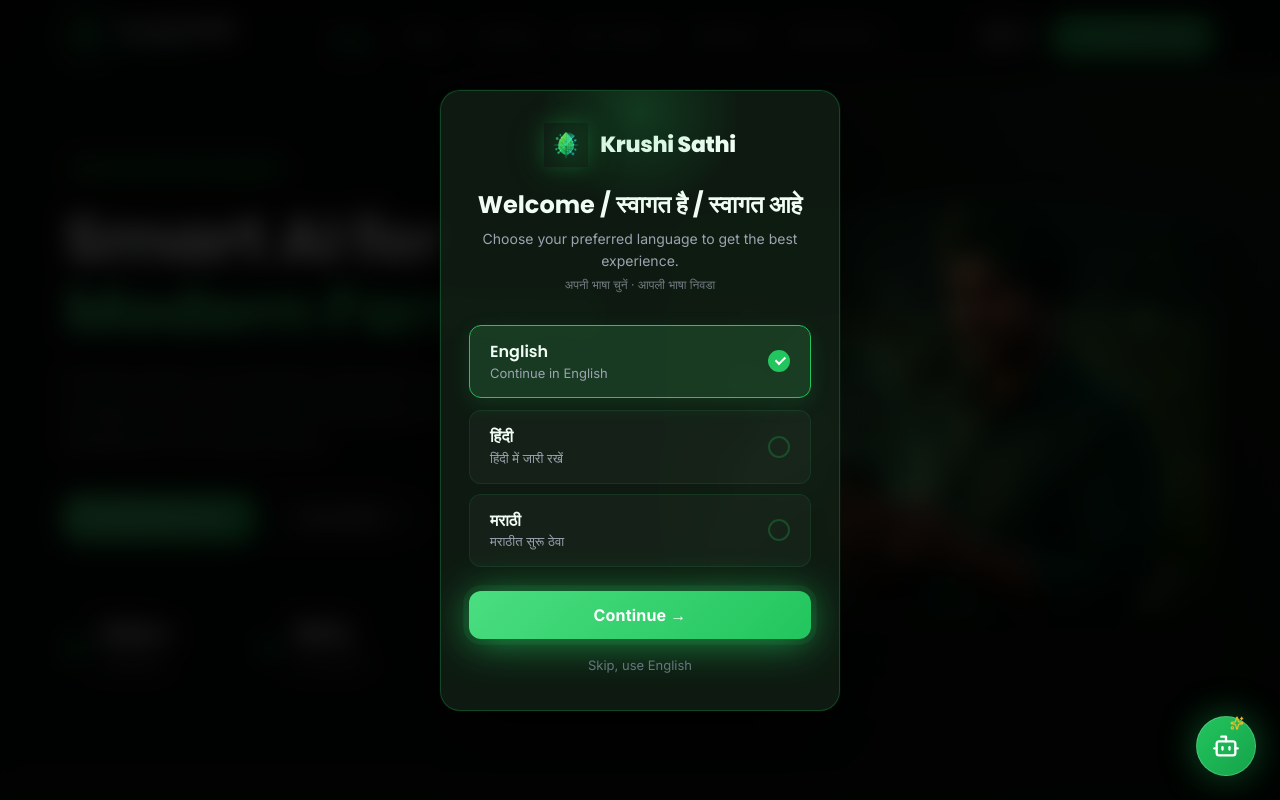
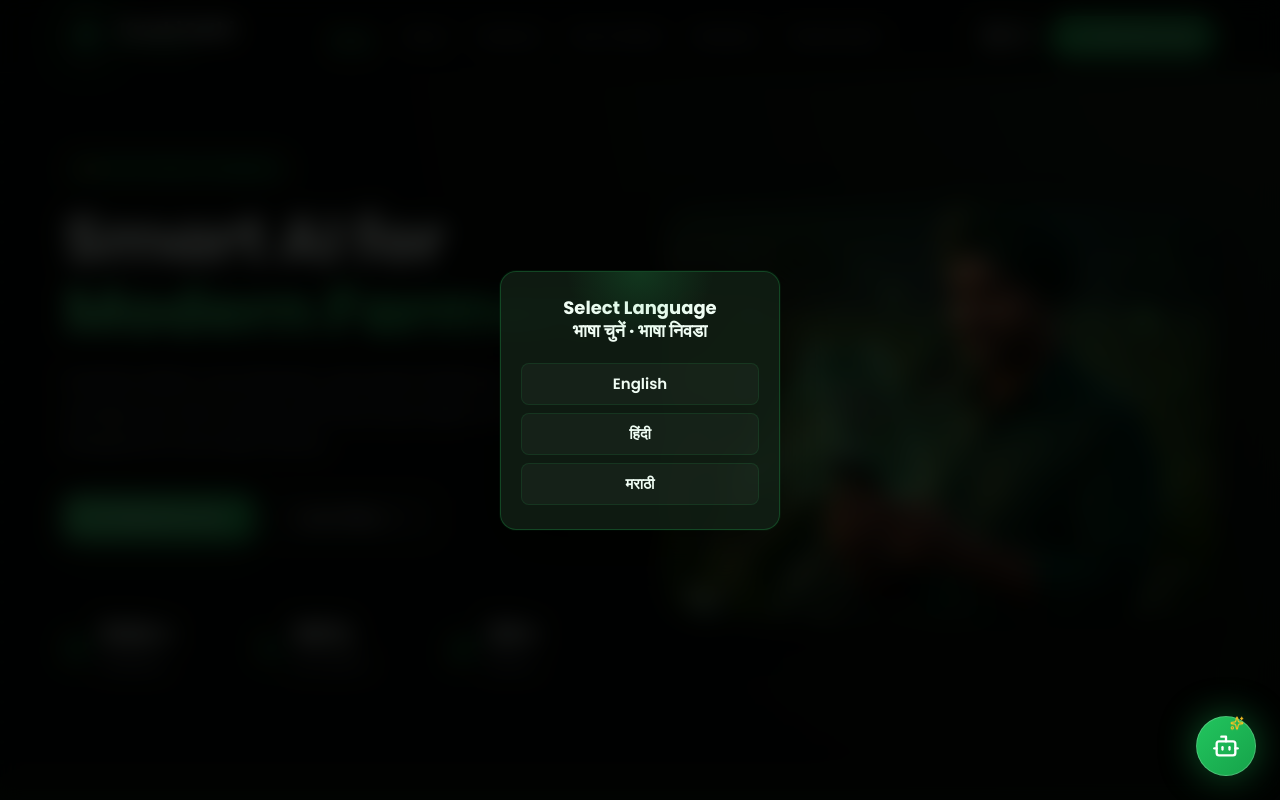
Before and after one commit to krushisathiai/Krushi-Sathi-AI-Website, a React (Vite) app: page / in a window 1280 px wide. Shown: the top 800 px of the page. Built offline with nearby package versions, Linux system fonts and the light colour scheme.

Commit message:
refactor: Drastically simplified language welcome modal
- Removed logo, subtitle, and confirm/skip buttons to make it compact
- Clicking a language option now automatically applies the choice and closes the modal
- Reduced modal max-width and paddings to create a minimal, 'chota' UI

```diff
--- a/src/components/LangWelcomeModal.css
+++ b/src/components/LangWelcomeModal.css
@@ -19,21 +19,21 @@
 .lang-modal {
   background: var(--bg-card);
   border: 1px solid var(--border-strong);
-  border-radius: 20px;
-  padding: 32px 28px;
-  max-width: 400px;
+  border-radius: 16px;
+  padding: 24px 20px;
+  max-width: 280px;
   width: 100%;
   max-height: calc(100dvh - 40px);
   overflow-y: auto;
   text-align: center;
-  box-shadow: 0 30px 80px rgba(0, 0, 0, 0.7), 0 0 0 1px rgba(34,197,94,0.08);
-  animation: modalSlideUp 0.4s cubic-bezier(0.22, 1, 0.36, 1) both;
+  box-shadow: 0 20px 60px rgba(0, 0, 0, 0.7), 0 0 0 1px rgba(34,197,94,0.08);
+  animation: modalSlideUp 0.3s cubic-bezier(0.22, 1, 0.36, 1) both;
   position: relative;
 }
 
 /* Custom Scrollbar for Modal */
 .lang-modal::-webkit-scrollbar {
-  width: 6px;
+  width: 4px;
 }
 
 .lang-modal::-webkit-scrollbar-track {
@@ -45,88 +45,48 @@
   border-radius: 10px;
 }
 
-.lang-modal::-webkit-scrollbar-thumb:hover {
-  background: rgba(255, 255, 255, 0.2);
-}
-
 .lang-modal::before {
   content: '';
   position: absolute;
   top: -80px;
   left: 50%;
   transform: translateX(-50%);
-  width: 200px;
-  height: 200px;
+  width: 150px;
+  height: 150px;
   background: radial-gradient(circle, rgba(34,197,94,0.18) 0%, transparent 70%);
   pointer-events: none;
 }
 
 @keyframes modalSlideUp {
-  from { opacity: 0; transform: translateY(40px) scale(0.95); }
+  from { opacity: 0; transform: translateY(20px) scale(0.95); }
   to   { opacity: 1; transform: translateY(0) scale(1); }
-}
-
-/* Logo */
-.lang-modal__logo {
-  display: flex;
-  align-items: center;
-  justify-content: center;
-  gap: 12px;
-  margin-bottom: 24px;
-}
-
-.lang-modal__logo img {
-  width: 44px;
-  height: 44px;
-  object-fit: contain;
-  filter: drop-shadow(0 4px 14px rgba(34,197,94,0.5));
-  animation: pulse-glow 3s ease-in-out infinite;
-}
-
-.lang-modal__logo-name {
-  font-family: var(--font-heading);
-  font-size: 22px;
-  font-weight: 800;
-  color: var(--text-1);
-  letter-spacing: -0.3px;
 }
 
 /* Welcome text */
 .lang-modal__title {
   font-family: var(--font-heading);
-  font-size: clamp(20px, 4vw, 24px);
   font-weight: 700;
   color: var(--text-1);
-  margin-bottom: 8px;
-  line-height: 1.2;
-}
-
-.lang-modal__sub {
-  font-size: 14px;
-  color: var(--text-sub);
-  margin-bottom: 32px;
-  line-height: 1.6;
+  line-height: 1.3;
 }
 
 /* Language options */
 .lang-modal__options {
   display: flex;
   flex-direction: column;
-  gap: 10px;
-  margin-bottom: 24px;
+  gap: 8px;
 }
 
 .lang-modal__opt {
   display: flex;
   align-items: center;
-  gap: 16px;
-  padding: 16px 20px;
+  justify-content: center;
+  padding: 12px 16px;
   background: rgba(255, 255, 255, 0.03);
   border: 1px solid var(--border);
-  border-radius: var(--radius-md);
+  border-radius: var(--radius-sm);
   cursor: pointer;
-  transition: all 0.25s var(--bounce);
-  text-align: left;
+  transition: all 0.2s var(--bounce);
   position: relative;
   overflow: hidden;
 }
@@ -137,106 +97,34 @@
   inset: 0;
   background: var(--primary-glow);
   opacity: 0;
-  transition: opacity 0.25s ease;
+  transition: opacity 0.2s ease;
 }
 
-.lang-modal__opt:hover,
-.lang-modal__opt.selected {
+.lang-modal__opt:hover {
   border-color: var(--primary);
   transform: translateY(-2px);
-  box-shadow: 0 6px 20px rgba(34,197,94,0.15);
+  box-shadow: 0 4px 12px rgba(34,197,94,0.15);
 }
 
-.lang-modal__opt:hover::before,
-.lang-modal__opt.selected::before {
+.lang-modal__opt:hover::before {
   opacity: 1;
 }
-
-
 
 .lang-modal__opt-info {
   position: relative;
   z-index: 1;
-  flex: 1;
 }
 
 .lang-modal__opt-name {
   font-family: var(--font-heading);
-  font-size: 16px;
+  font-size: 15px;
   font-weight: 600;
   color: var(--text-1);
-  display: block;
-  line-height: 1.3;
-}
-
-.lang-modal__opt-native {
-  font-size: 13px;
-  color: var(--text-sub);
-  display: block;
-  margin-top: 2px;
-}
-
-.lang-modal__opt-check {
-  width: 22px;
-  height: 22px;
-  border-radius: 50%;
-  border: 2px solid var(--border-strong);
-  display: flex;
-  align-items: center;
-  justify-content: center;
-  flex-shrink: 0;
-  position: relative;
-  z-index: 1;
-  transition: all 0.25s ease;
-}
-
-.lang-modal__opt.selected .lang-modal__opt-check {
-  background: var(--primary);
-  border-color: var(--primary);
-}
-
-.lang-modal__opt.selected .lang-modal__opt-check::after {
-  content: '';
-  width: 6px;
-  height: 10px;
-  border: 2px solid #fff;
-  border-top: none;
-  border-left: none;
-  transform: rotate(45deg) translateY(-2px);
-}
-
-/* Confirm button */
-.lang-modal__confirm {
-  width: 100%;
-  padding: 16px;
-  font-size: 16px;
-  font-weight: 700;
-  border-radius: var(--radius-md);
-}
-
-.lang-modal__skip {
-  margin-top: 14px;
-  font-size: 13px;
-  color: var(--text-muted);
-  background: none;
-  border: none;
-  cursor: pointer;
-  padding: 4px 8px;
-  border-radius: 4px;
-  transition: color 0.2s ease;
-}
-
-.lang-modal__skip:hover {
-  color: var(--text-sub);
+  line-height: 1;
 }
 
 @media (max-width: 480px) {
   .lang-modal {
-    padding: 28px 20px;
-    border-radius: 16px;
-  }
-  .lang-modal__opt {
-    padding: 12px 14px;
-    gap: 12px;
+    padding: 20px 16px;
   }
 }
--- a/src/components/LangWelcomeModal.jsx
+++ b/src/components/LangWelcomeModal.jsx
@@ -57,49 +57,31 @@
   return (
     <div className="lang-modal-overlay" role="dialog" aria-modal="true" aria-label="Select language">
       <div className="lang-modal">
-        {/* Logo */}
-        <div className="lang-modal__logo">
-          <img src={logoImg} alt="Krushi Sathi Logo" />
-          <span className="lang-modal__logo-name">Krushi Sathi</span>
-        </div>
-
         {/* Welcome heading */}
-        <h2 className="lang-modal__title">Welcome / स्वागत है / स्वागत आहे</h2>
-        <p className="lang-modal__sub">
-          Choose your preferred language to get the best experience.
-          <br />
-          <span style={{ fontSize: '12px', opacity: 0.7 }}>अपनी भाषा चुनें · आपली भाषा निवडा</span>
-        </p>
+        <h2 className="lang-modal__title" style={{ marginBottom: '20px', fontSize: '18px' }}>
+          Select Language<br/>भाषा चुनें · भाषा निवडा
+        </h2>
 
         {/* Language Options */}
-        <div className="lang-modal__options">
+        <div className="lang-modal__options" style={{ marginBottom: '0' }}>
           {LANGUAGES.map((lang) => (
             <button
               key={lang.code}
               className={`lang-modal__opt ${selected === lang.code ? 'selected' : ''}`}
-              onClick={() => setSelected(lang.code)}
+              onClick={() => {
+                setSelected(lang.code);
+                // Auto-confirm on click
+                i18n.changeLanguage(lang.code);
+                localStorage.setItem(LANG_KEY, lang.code);
+                setVisible(false);
+              }}
             >
               <span className="lang-modal__opt-info">
                 <span className="lang-modal__opt-name">{lang.name}</span>
-                <span className="lang-modal__opt-native">{lang.native}</span>
               </span>
-              <span className="lang-modal__opt-check" />
             </button>
           ))}
         </div>
-
-        {/* Confirm */}
-        <button
-          className="btn btn-primary btn-glow lang-modal__confirm"
-          onClick={handleConfirm}
-        >
-          Continue →
-        </button>
-
-        {/* Skip */}
-        <button className="lang-modal__skip" onClick={handleSkip}>
-          Skip, use English
-        </button>
       </div>
     </div>
   );
```
